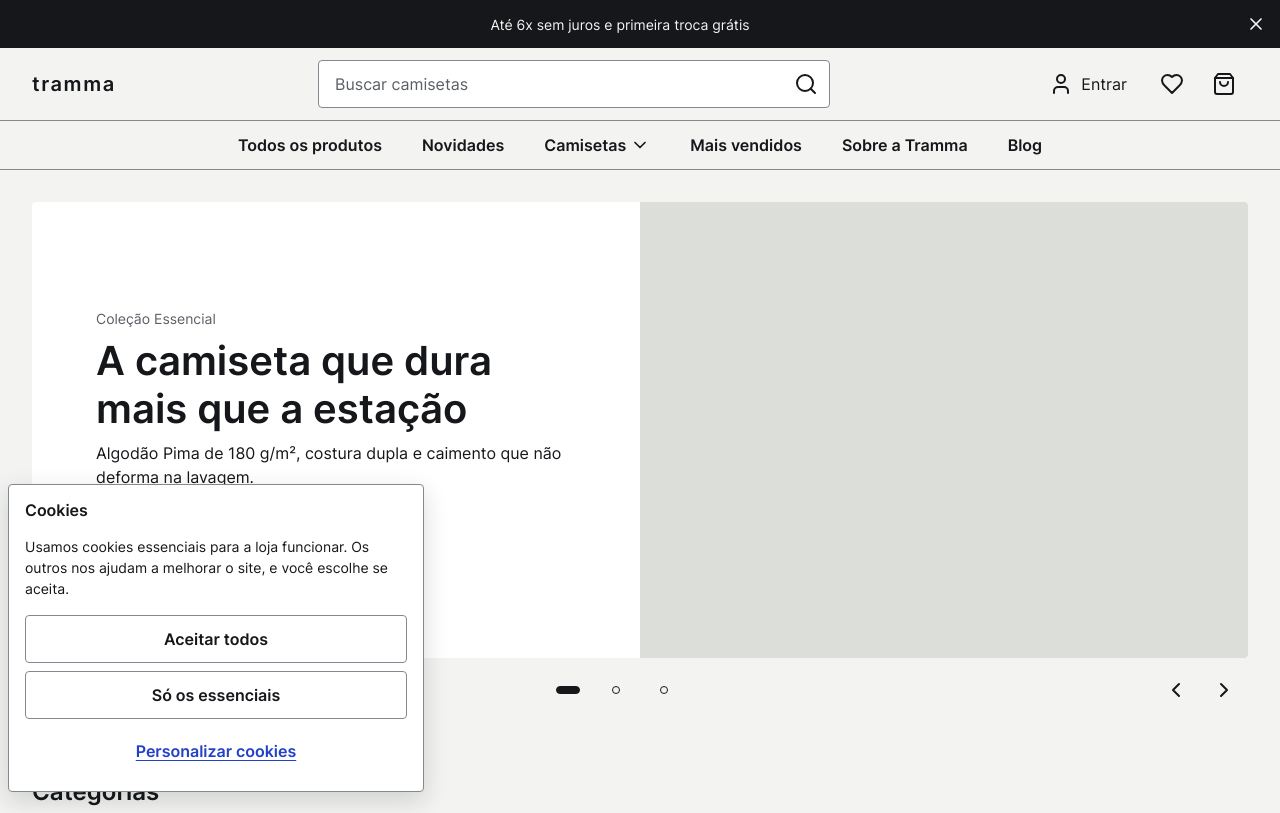
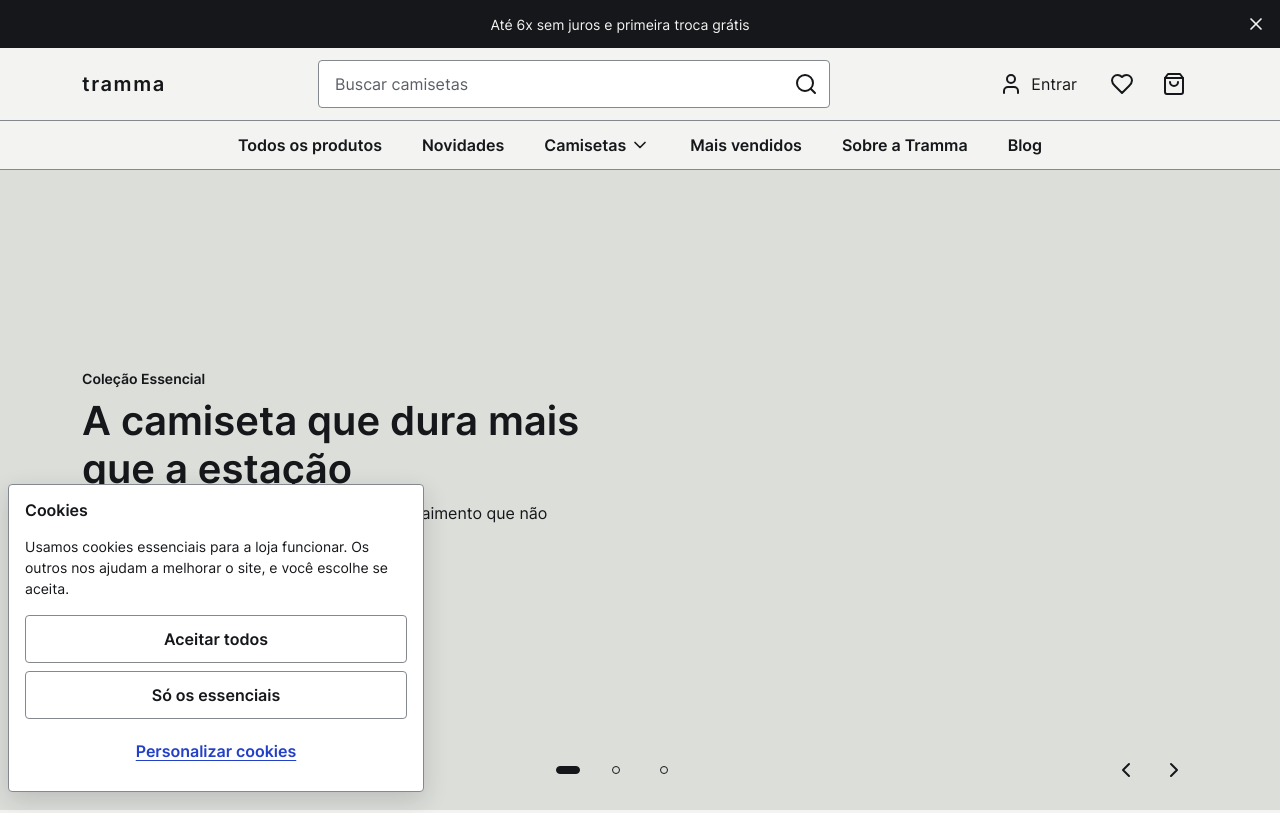
Before and after one commit to andreiomega/tramma, a plain HTML site: page site/index.html in a window 1280 px wide. Shown: the top 813 px of the page. Drawn offline with Linux system fonts and the light colour scheme.

Commit message:
home: quebras do Bootstrap, grade de 12 colunas e slider em tela cheia
Inclui a revisão de alta fidelidade do mapeamento (benchmarking Insider).

Co-Authored-By: Claude Opus 5.5 <noreply@anthropic.com>

```diff
--- a/site/css/base.css
+++ b/site/css/base.css
@@ -122,22 +122,23 @@ a:hover { color: var(--primary-hover); }
 }
 .skip-link:focus { transform: none; color: var(--background); }
 
-/* Recipiente com margens laterais e largura máxima. */
+/* ---------- Container (igual ao .container do Bootstrap) ----------
+   Ocupa a tela toda no celular e ganha largura máxima fixa a partir de
+   cada quebra. O padding lateral é metade do gutter (12px). */
 .container {
   width: 100%;
-  max-width: var(--container-max);
   margin-inline: auto;
-  padding-inline: var(--space-3);
+  padding-inline: var(--container-padding);
 }
+@media (min-width: 576px)  { .container { max-width: var(--container-sm); } }
+@media (min-width: 768px)  { .container { max-width: var(--container-md); } }
+@media (min-width: 992px)  { .container { max-width: var(--container-lg); } }
+@media (min-width: 1200px) { .container { max-width: var(--container-xl); } }
+@media (min-width: 1400px) { .container { max-width: var(--container-xxl); } }
 
 /* Trava a rolagem da página enquanto um painel está aberto. */
 body[data-scroll-lock] { overflow: hidden; }
 
-/* Desktop: margens laterais maiores. */
-@media (min-width: 1024px) {
-  .container { padding-inline: var(--space-5); }
-}
-
 /* O atributo hidden sempre esconde. Sem isto, um componente com
    display: flex/grid apareceria mesmo com hidden no HTML. */
 [hidden] { display: none !important; }
--- a/site/css/components.css
+++ b/site/css/components.css
@@ -252,7 +252,9 @@
 @media (prefers-reduced-motion: reduce) { .skeleton { animation: none; } }
 
 .skeleton[data-shape="media"] { aspect-ratio: 4 / 5; }
-.skeleton[data-shape="hero"] { aspect-ratio: 3 / 4; } /* altura parecida com a do slide */
+/* Mesma altura do slider, para a página não pular quando ele carregar. */
+.skeleton[data-shape="hero"] { height: min(80svh, 44rem); min-height: 28rem; border-radius: 0; }
+@media (min-width: 992px) { .skeleton[data-shape="hero"] { height: calc(100svh - 10rem); min-height: 32rem; max-height: 60rem; } }
 .skeleton[data-shape="line"] { height: 1em; }
 .skeleton[data-shape="line-short"] { height: 1em; width: 60%; }
 
@@ -415,7 +417,7 @@
   grid-template-columns: 1fr auto 1fr; /* logo sempre no centro */
   align-items: center;
   min-height: 56px;
-  padding-inline: var(--space-1);
+  /* No celular, o .container dá 12px de margem; os botões de 48px já têm folga interna. */
 }
 .site-header__start { display: flex; }
 .site-header__end { display: flex; justify-content: flex-end; gap: var(--space-1); }
@@ -489,28 +491,69 @@
    Segue o padrão Carousel do WAI-ARIA Authoring Practices:
    - botão de pausar é o primeiro controle;
    - passa sozinho, mas para com o mouse em cima ou o foco dentro;
-   - com prefers-reduced-motion, começa pausado;
-   - só o slide atual está visível; os outros ficam com hidden (fora do
-     tab e do leitor de tela);
+   - com prefers-reduced-motion, começa pausado e troca sem deslizar;
+   - os slides fora de vista ficam com inert (fora do Tab e do leitor
+     de tela), mas continuam no layout para o deslize funcionar;
    - aria-live="polite" só quando a troca é manual.
    estados: data-state="playing" | "paused"
+
+   Ocupa a largura toda da tela (sangra para fora do container) e quase
+   a altura toda, como os sliders de loja de moda. O texto fica sobre a
+   foto; por isso o slider usa sempre o tema claro (data-theme="light"
+   no HTML): as fotos são de estúdio, com fundo cinza-claro, nos dois temas.
    --------------------------------------------------------------------- */
-.carousel { display: grid; gap: var(--space-2); }
+.carousel {
+  position: relative;
+  overflow: hidden;
+  background: var(--muted);
+  color: var(--foreground);
+}
 
-.carousel__viewport { border-radius: var(--radius); overflow: hidden; background: var(--card); }
+/* Trilho: os slides ficam lado a lado e o trilho desliza. */
+.carousel__track {
+  display: flex;
+  transition: transform var(--duration-slide) var(--ease);
+}
+.carousel__slide {
+  position: relative;
+  flex: 0 0 100%;
+  height: min(80svh, 44rem);
+  min-height: 28rem;
+}
 
-.carousel__slide { display: grid; }
-.carousel__slide[hidden] { display: none; }
-.carousel__slide:not([hidden]) { animation: carousel-fade var(--duration) var(--ease); }
-@keyframes carousel-fade { from { opacity: 0; } }
+.carousel__media,
+.carousel__media img {
+  position: absolute;
+  inset: 0;
+  width: 100%;
+  height: 100%;
+  object-fit: cover;
+}
 
-.carousel__media img { width: 100%; aspect-ratio: 4 / 3; object-fit: cover; }
-.carousel__content { display: grid; gap: var(--space-2); justify-items: start; padding: var(--space-4) var(--space-3); }
-.carousel__eyebrow { font-size: var(--text-sm); color: var(--muted-foreground); }
+/* O texto se alinha ao container da página, mesmo com o slider sangrando. */
+.carousel__content {
+  position: relative;
+  display: flex;
+  flex-direction: column;
+  justify-content: flex-end;
+  gap: var(--space-2);
+  height: 100%;
+  padding-bottom: calc(var(--target-min) + var(--space-6)); /* espaço para os controles */
+}
+.carousel__content > * { max-width: 32rem; }
+.carousel__eyebrow { font-size: var(--text-sm); font-weight: var(--font-weight-semibold); }
 .carousel__title { font-size: var(--text-2xl); }
-.carousel__content .button { margin-top: var(--space-2); }
+.carousel__content .button { align-self: flex-start; margin-top: var(--space-2); }
 
-.carousel__controls { display: flex; align-items: center; justify-content: space-between; }
+/* Controles sobre a foto, na base do slider, alinhados ao container. */
+.carousel__controls {
+  position: absolute;
+  left: 0;
+  right: 0;
+  bottom: var(--space-3);
+  z-index: 1;
+}
+.carousel__controls-inner { display: flex; align-items: center; justify-content: space-between; }
 .carousel__dots { display: flex; }
 
 /* O ponto é pequeno (8px), mas o botão em volta tem 48px: alvo de toque grande. */
@@ -530,11 +573,19 @@
   height: 8px;
   border: 1px solid var(--foreground);
   border-radius: var(--radius-full);
+  transition: width var(--duration) var(--ease);
 }
 /* Atual: o ponto fica cheio e mais largo. Forma e preenchimento, não só cor. */
 .carousel__dot[aria-current="true"]::before { width: 24px; background: var(--foreground); }
 
 .carousel__nav { display: flex; }
+
+@media (min-width: 992px) {
+  /* Laptop e desktop: altura da janela menos o cabeçalho (cerca de 160px). */
+  .carousel__slide { height: calc(100svh - 10rem); min-height: 32rem; max-height: 60rem; }
+  .carousel__content { justify-content: center; padding-bottom: 0; }
+  .carousel__title { font-size: var(--text-3xl); }
+}
 
 
 /* ---------------------------------------------------------------------
@@ -602,7 +653,7 @@
 /* =====================================================================
    VERSÕES PARA TELAS MAIORES
    Mobile-first: tudo acima é o celular. Aqui só entra o que muda.
-   768px = tablet · 1024px = desktop
+   Quebras do Bootstrap: 576 (sm) · 768 (md, tablet) · 992 (lg, laptop) · 1200 (xl) · 1400 (xxl)
    ===================================================================== */
 
 /* Peças do cabeçalho que só existem no desktop. */
@@ -627,15 +678,12 @@
   .site-footer__links a { min-height: 40px; } /* lista vertical com 8px entre itens */
 }
 
-@media (min-width: 1024px) {
+@media (min-width: 992px) {
   /* ---------- Cabeçalho completo ---------- */
   .site-header__bar {
     grid-template-columns: auto 1fr auto; /* logo · busca · conta e ícones */
-    gap: var(--space-5);
-    max-width: var(--container-max);
-    min-height: 72px;
-    margin-inline: auto;
-    padding-inline: var(--space-5);
+    gap: var(--gutter);
+    min-height: 72px; /* largura e margens vêm da classe .container no HTML */
   }
   .site-header__start { display: none; } /* o menu lateral não é usado no desktop */
   .site-header__search { display: block; width: 100%; max-width: 32rem; justify-self: center; }
--- a/site/css/home.css
+++ b/site/css/home.css
@@ -1,8 +1,8 @@
 /* =====================================================================
    Tramma — layout da home no site (I1)
    Só a distribuição das seções. A aparência de cada peça está no
-   components.css. Mobile-first: esta é a base; telas maiores entram
-   na etapa do web desktop, em @media (min-width: ...).
+   components.css. Mobile-first: a base é o celular; as telas maiores
+   entram nas quebras do Bootstrap (768, 992...).
    ===================================================================== */
 
 /* O <main> recebe foco por JS (tabindex="-1") em algumas trocas de estado.
@@ -11,15 +11,15 @@
 
 /* Ritmo vertical: o espaço ENTRE seções (48px) é maior que o espaço
    DENTRO de cada seção (16 a 24px). É isso que agrupa visualmente. */
-.home { display: grid; gap: var(--space-7); padding-top: var(--space-3); }
+.home { display: grid; gap: var(--space-4); padding-top: var(--space-3); }
+.home-sections { display: grid; gap: var(--space-7); padding-top: var(--space-4); }
 /* Item de grade cresce até caber o conteúdo (min-width: auto). Sem isto,
    as listas horizontais esticariam a página para além da tela. */
-.home > *, .home-top > * { min-width: 0; }
+.home > *, .home-top > *, .home-sections > * { min-width: 0; }
 
-/* Topo: busca, saudação e slider formam um grupo, com espaço menor entre si. */
+/* Topo: busca e saudação. */
 .home-top { display: grid; gap: var(--space-3); }
 .home-greeting { font-size: var(--text-xl); }
-.home-greeting[hidden] { display: none; }
 
 /* Cabeçalho de seção: título à esquerda, "Ver todos" à direita. */
 .section-head {
@@ -31,25 +31,23 @@
 }
 .section-head a { display: inline-flex; align-items: center; min-height: var(--target-min); }
 
-section[hidden] { display: none; }
-
-/* ---------- Listas com rolagem horizontal ----------
-   No celular, a lista rola para o lado e o card seguinte aparece pela
-   metade: a pessoa percebe que há mais conteúdo. O scroll-snap faz o
-   card parar alinhado. A rolagem é nativa: funciona com dedo, mouse,
-   trackpad e teclado (Tab passa pelos links dos cards).
-   A lista sangra até a borda da tela (margem negativa) para o corte
-   ficar na borda, e não no meio da página. */
+/* ---------- Listas com rolagem horizontal (celular) ----------
+   A lista rola para o lado e o card seguinte aparece pela metade: a
+   pessoa percebe que há mais conteúdo. O scroll-snap faz o card parar
+   alinhado. A rolagem é nativa: funciona com dedo, mouse, trackpad e
+   teclado (Tab passa pelos links dos cards).
+   A lista sangra até a borda da tela (margem negativa do tamanho do
+   padding do container) para o corte ficar na borda. */
 .rail {
   display: grid;
   grid-auto-flow: column;
   grid-auto-columns: 44%;
   gap: var(--space-3);
-  margin: 0 calc(var(--space-3) * -1);
-  padding: 0 var(--space-3) var(--space-2);
+  margin: 0 calc(var(--container-padding) * -1);
+  padding: 0 var(--container-padding) var(--space-2);
   overflow-x: auto;
   scroll-snap-type: x mandatory;
-  scroll-padding-inline: var(--space-3);
+  scroll-padding-inline: var(--container-padding);
   overscroll-behavior-x: contain;
 }
 .rail > li { scroll-snap-align: start; }
@@ -73,44 +71,42 @@ section[hidden] { display: none; }
 .spec-list dt { color: var(--muted-foreground); padding-right: var(--space-4); }
 .spec-list dd { font-weight: var(--font-weight-semibold); }
 
-/* Erro de carga ocupa o lugar das seções de produto. */
-.home-error[hidden] { display: none; }
-
 
 /* =====================================================================
-   TELAS MAIORES
+   TELAS MAIORES — usam a grade de 12 colunas (a mesma do Figma)
    ===================================================================== */
 
 @media (min-width: 768px) {
-  /* As listas viram grades de 4 colunas: cabem todos os cards sem rolar. */
+  /* Tablet em diante: as listas viram grade de 12 colunas, e cada card
+     ocupa 3 delas (4 cards por linha). */
   .rail {
     grid-auto-flow: row;
-    grid-template-columns: repeat(4, minmax(0, 1fr));
-    gap: var(--space-4) var(--space-3);
+    grid-template-columns: repeat(12, minmax(0, 1fr));
+    gap: var(--space-5) var(--gutter);
     margin: 0;
     padding: 0;
     overflow: visible;
   }
+  .rail > li { grid-column: span 3; }
+
   /* Categorias quebram linha em vez de rolar. */
   .chips { display: flex; flex-wrap: wrap; gap: var(--space-2); }
 
-  /* Slider: texto e imagem lado a lado. A imagem vai para a direita só no
-     visual (order); no HTML o texto continua depois da imagem. */
-  .carousel__slide { grid-template-columns: 1fr 1fr; align-items: center; }
-  .carousel__media { order: 2; height: 100%; }
-  .carousel__media img { height: 100%; }
-  .carousel__content { padding: var(--space-6); }
-
-  /* Ficha técnica: imagem e texto lado a lado. */
-  .spec-block { grid-template-columns: 1fr 1fr; align-items: center; gap: var(--space-6); }
+  /* Ficha técnica: 6 colunas para a imagem, 6 para o texto. */
+  .spec-block { grid-template-columns: repeat(12, minmax(0, 1fr)); gap: var(--gutter); align-items: center; }
+  .spec-block__media { grid-column: span 6; }
+  .spec-block__content { grid-column: span 6; }
 }
 
-@media (min-width: 1024px) {
-  .home { gap: var(--space-8); padding-top: var(--space-5); }
+@media (min-width: 992px) {
+  .home-sections { gap: var(--space-8); padding-top: var(--space-5); }
 
   /* A busca está no cabeçalho; a do topo do conteúdo sai. */
   .home-top > .search { display: none; }
+  /* Sem a busca, o topo só tem a saudação (quando logado). */
+  .home { padding-top: 0; gap: 0; }
+  .home-greeting { padding-block: var(--space-3); }
 
-  .carousel__content { padding: var(--space-8); }
-  .carousel__title { font-size: var(--text-3xl); }
+  /* Ficha técnica: o texto ocupa 5 colunas e deixa 1 de respiro. */
+  .spec-block__content { grid-column: 8 / span 5; }
 }
--- a/site/css/tokens.css
+++ b/site/css/tokens.css
@@ -73,6 +73,7 @@
 
   /* ---------- Movimento ---------- */
   --duration: 200ms;
+  --duration-slide: 600ms; /* deslize do slider: mais lento, para o olho acompanhar */
   --ease: cubic-bezier(0.2, 0, 0, 1);
 
   /* ---------- Camadas (z-index) ---------- */
@@ -81,11 +82,29 @@
   --z-sheet: 20;
   --z-toast: 30;
 
-  /* ---------- Layout ---------- */
-  --container-max: 80rem;  /* 1280px: largura máxima do conteúdo */
+  /* ---------- Layout: valores do Bootstrap 5 ----------
+     Usamos só os números do Bootstrap (não a biblioteca), para o código
+     e a grade do Figma falarem a mesma língua de um padrão de mercado.
+
+     | Faixa          | Quebra | Tela a partir de | Container | Colunas no Figma |
+     | Mobile         | xs     | 0                | 100%      | 4                |
+     | Mobile grande  | sm     | 576px            | 540px     | 4                |
+     | Tablet         | md     | 768px            | 720px     | 8                |
+     | Laptop         | lg     | 992px            | 960px     | 12               |
+     | Desktop        | xl     | 1200px           | 1140px    | 12               |
+     | Desktop grande | xxl    | 1400px           | 1320px    | 12               |
+
+     As quebras não viram variável porque CSS não aceita var() dentro de
+     @media. Elas aparecem escritas em cada @media, sempre estes 5 valores. */
+  --gutter: 1.5rem;                         /* 24px entre colunas (Bootstrap) */
+  --container-padding: calc(var(--gutter) / 2); /* 12px de cada lado (Bootstrap) */
+  --container-sm: 540px;
+  --container-md: 720px;
+  --container-lg: 960px;
+  --container-xl: 1140px;
+  --container-xxl: 1320px;
+
   --target-min: 48px;      /* alvo de toque mínimo (regra do projeto) */
-  /* Quebras usadas nos @media (CSS não aceita variável ali):
-     768px = tablet · 1024px = desktop */
 }
 
 /* =====================================================================
@@ -98,7 +117,10 @@
    success/background 4,87 · success-foreground/success 5,38
    border/card 3,53 (bordas de controle pedem 3:1)
    ===================================================================== */
-:root {
+/* [data-theme="light"] também vale num trecho da página: o slider fica
+   sempre claro, porque o texto dele fica sobre fotos de fundo claro. */
+:root,
+[data-theme="light"] {
   color-scheme: light;
 
   --background: var(--neutral-50);
@@ -195,5 +217,5 @@
 
 /* Movimento reduzido: as transições somem para quem pediu isso ao sistema. */
 @media (prefers-reduced-motion: reduce) {
-  :root { --duration: 0ms; }
+  :root { --duration: 0ms; --duration-slide: 0ms; }
 }
--- a/site/index.html
+++ b/site/index.html
@@ -52,7 +52,7 @@
        Quem some numa largura usa display: none, que também tira o
        elemento do leitor de tela e do Tab. -->
   <header class="site-header">
-    <div class="site-header__bar">
+    <div class="site-header__bar container">
       <div class="site-header__start">
         <!-- aria-expanded diz ao leitor de tela se o menu está aberto. -->
         <button type="button" class="button" data-variant="ghost" data-size="icon" id="site-menu-open"
@@ -174,7 +174,7 @@
 
   <!-- ===== Conteúdo ===== -->
   <!-- tabindex="-1": permite mandar o foco para cá por JS, sem entrar na ordem do Tab. -->
-  <main id="main" class="container home" tabindex="-1">
+  <main id="main" class="home" tabindex="-1">
     <!-- O h1 existe para o leitor de tela e para a hierarquia de títulos.
          Visualmente, a marca já está no cabeçalho. -->
     <h1 class="sr-only">Tramma, camisetas básicas premium</h1>
@@ -182,7 +182,7 @@
     <!-- Região que anuncia "Carregando produtos…" ao leitor de tela. -->
     <p class="sr-only" id="loading-status" role="status"></p>
 
-    <div class="home-top">
+    <div class="container home-top">
       <form class="search" role="search" action="busca.html" method="get">
         <label class="sr-only" for="home-search">Buscar produtos</label>
         <input class="input" id="home-search" name="q" type="search" placeholder="Buscar camisetas" autocomplete="off">
@@ -193,9 +193,14 @@
 
       <p class="home-greeting" id="greeting" hidden>Olá, <span data-name></span></p>
 
-      <!-- Slider principal (carousel). Montado pelo home.js a partir dos dados. -->
-      <section class="carousel" id="hero" aria-roledescription="carrossel" aria-label="Destaques"></section>
     </div>
+
+    <!-- Slider principal (carousel), na largura toda da tela. Montado pelo home.js.
+         data-theme="light": o texto fica sobre fotos claras, então o slider é sempre claro. -->
+    <section class="carousel" id="hero" data-theme="light" aria-roledescription="carrossel" aria-label="Destaques"></section>
+
+    <!-- O resto da página fica dentro do container. -->
+    <div class="container home-sections">
 
       <section aria-labelledby="categories-title">
         <div class="section-head">
@@ -264,6 +269,7 @@
         </div>
         <ul class="rail" role="list"></ul>
       </section>
+    </div>
   </main>
 
   <!-- ===== Rodapé ===== -->
--- a/site/js/components.js
+++ b/site/js/components.js
@@ -194,6 +194,7 @@ TRAMMA.ui = (function () {
     var slides = root.querySelectorAll(".carousel__slide");
     var dots = root.querySelectorAll(".carousel__dot");
     var viewport = root.querySelector(".carousel__viewport");
+    var track = root.querySelector(".carousel__track");
     var toggle = root.querySelector("[data-carousel-toggle]");
     var current = 0;
     var timer = null;
@@ -205,7 +206,10 @@ TRAMMA.ui = (function () {
 
     function show(index, byUser) {
       current = (index + slides.length) % slides.length;
-      slides.forEach(function (s, i) { s.hidden = i !== current; });
+      // O trilho desliza; os slides fora de vista ficam inert (fora do Tab
+      // e do leitor de tela), mas continuam visíveis durante o deslize.
+      track.style.transform = "translateX(" + (-100 * current) + "%)";
+      slides.forEach(function (s, i) { s.inert = i !== current; });
       dots.forEach(function (d, i) {
         if (i === current) d.setAttribute("aria-current", "true");
         else d.removeAttribute("aria-current");
--- a/site/js/home.js
+++ b/site/js/home.js
@@ -80,22 +80,9 @@
     var slides = TRAMMA.heroSlides;
     var hero = document.getElementById("hero");
     hero.innerHTML =
-      '<div class="carousel__viewport" aria-live="off">' +
-        slides.map(function (s, i) {
-          return '<div class="carousel__slide" role="group" aria-roledescription="slide" aria-label="' + (i + 1) + ' de ' + slides.length + '"' + (i ? ' hidden' : '') + '>' +
-            '<div class="carousel__media"><img src="img/placeholder.svg" alt="' + ui.esc(s.alt) + '" width="800" height="600"></div>' +
-            '<div class="carousel__content">' +
-              '<p class="carousel__eyebrow">' + ui.esc(s.eyebrow) + '</p>' +
-              // h2: o h1 da página é o título "Tramma", escondido visualmente.
-              '<h2 class="carousel__title">' + ui.esc(s.title) + '</h2>' +
-              '<p>' + ui.esc(s.text) + '</p>' +
-              '<a class="button" href="' + s.href + '">' + ui.esc(s.cta) + '</a>' +
-            '</div>' +
-          '</div>';
-        }).join("") +
-      '</div>' +
-      '<div class="carousel__controls">' +
-        // O botão de pausar vem primeiro na ordem do teclado (padrão APG).
+      // Os controles vêm ANTES dos slides no HTML: assim o botão de pausar
+      // é o primeiro item do Tab (padrão APG). No visual, ficam na base.
+      '<div class="carousel__controls"><div class="container carousel__controls-inner">' +
         '<button type="button" class="button" data-variant="ghost" data-size="icon" data-carousel-toggle></button>' +
         '<div class="carousel__dots">' +
           slides.map(function (s, i) {
@@ -105,6 +92,22 @@
         '<div class="carousel__nav">' +
           '<button type="button" class="button" data-variant="ghost" data-size="icon" data-carousel-prev aria-label="Slide anterior">' + ui.icon("chevron-left") + '</button>' +
           '<button type="button" class="button" data-variant="ghost" data-size="icon" data-carousel-next aria-label="Próximo slide">' + ui.icon("chevron-right") + '</button>' +
+        '</div>' +
+      '</div></div>' +
+      '<div class="carousel__viewport" aria-live="off">' +
+        '<div class="carousel__track">' +
+          slides.map(function (s, i) {
+            return '<div class="carousel__slide" role="group" aria-roledescription="slide" aria-label="' + (i + 1) + ' de ' + slides.length + '">' +
+              '<div class="carousel__media"><img src="img/placeholder.svg" alt="' + ui.esc(s.alt) + '" width="1600" height="900"></div>' +
+              '<div class="carousel__content container">' +
+                '<p class="carousel__eyebrow">' + ui.esc(s.eyebrow) + '</p>' +
+                // h2: o h1 da página é o título "Tramma", escondido visualmente.
+                '<h2 class="carousel__title">' + ui.esc(s.title) + '</h2>' +
+                '<p>' + ui.esc(s.text) + '</p>' +
+                '<a class="button" href="' + s.href + '">' + ui.esc(s.cta) + '</a>' +
+              '</div>' +
+            '</div>';
+          }).join("") +
         '</div>' +
       '</div>';
     ui.initCarousel(hero);
```
Also changed, not shown: 1 other file. Lines whose indentation alone changed are shown as unchanged.
